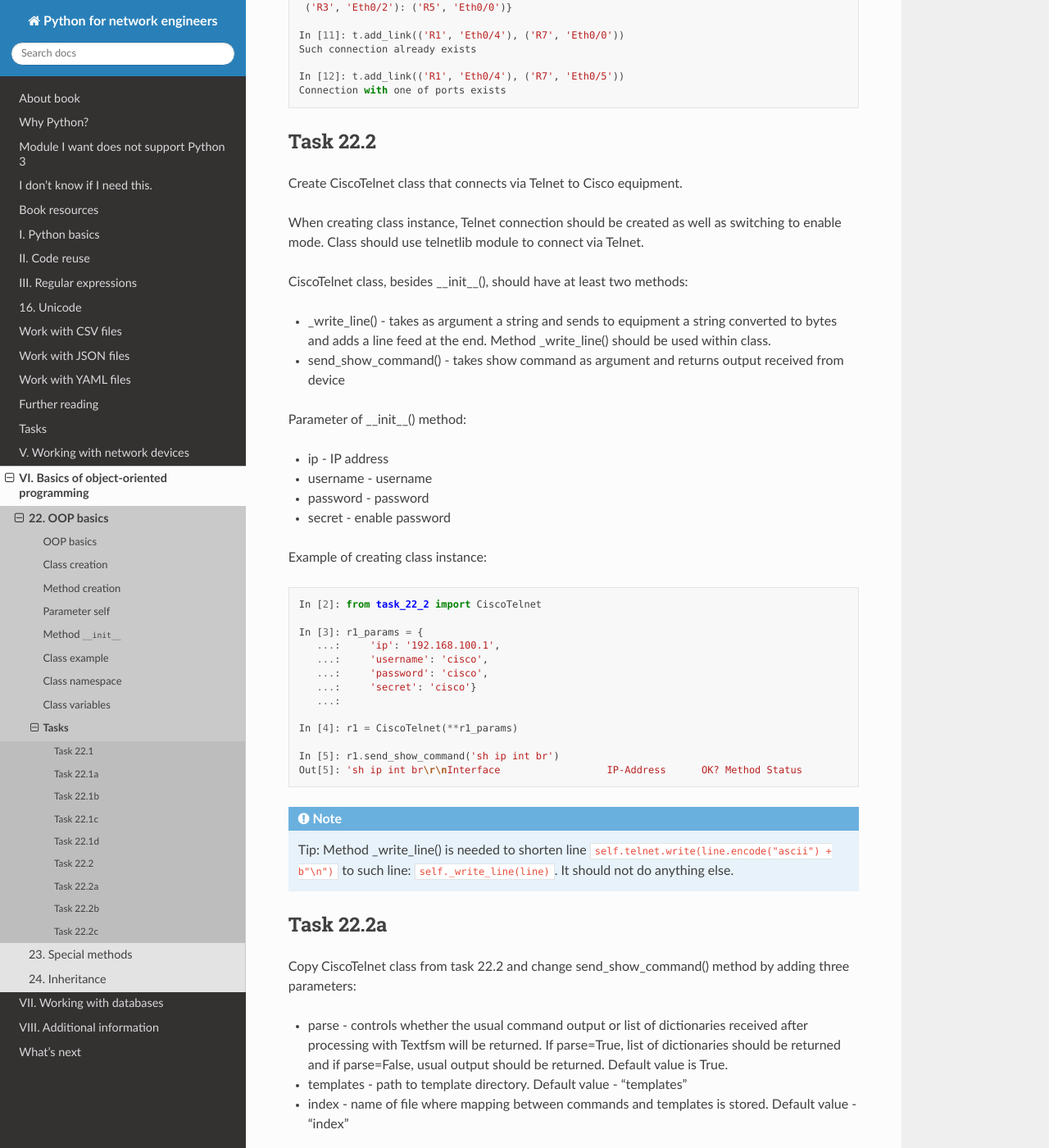
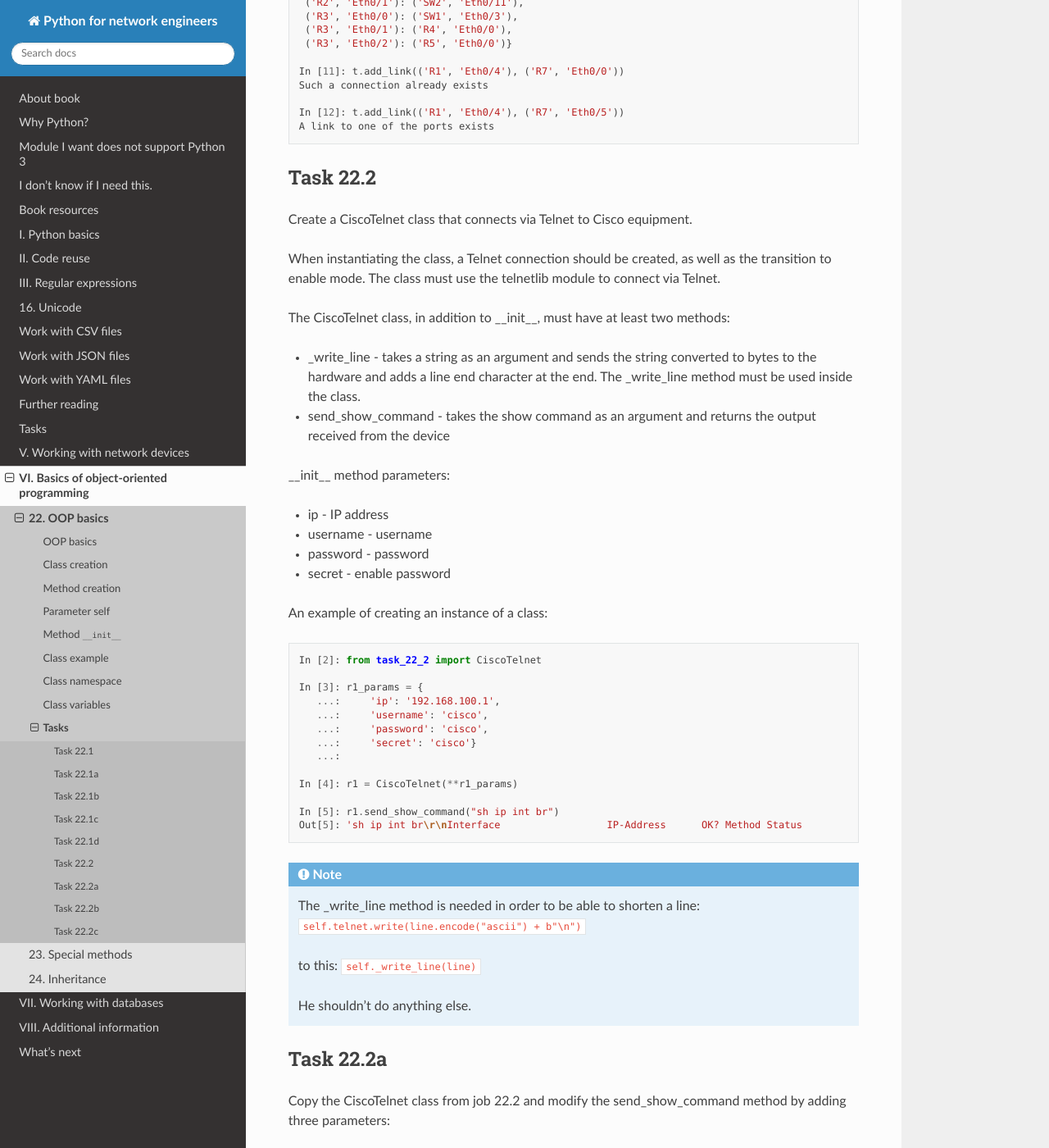
Before and after one commit to natenka/pyneng-book-en, a Sphinx documentation site: the page built from docs/source/exercises/22_exercises.rst, in a window 1280 px wide and 1400 px high, scrolled down 4168 px. Shown: the whole window at 82% size. Built offline with Sphinx 7.4.7 and the Read the Docs theme 2.0.0, drawn with Linux system fonts in a browser that asks for light colours; pages that are not in the unit, such as notebooks, are missing from menus; some of the changed text lies outside the part shown.

Commit message:
tasks 22 updated

```diff
--- a/docs/source/exercises/22_exercises.rst
+++ b/docs/source/exercises/22_exercises.rst
@@ -11,25 +11,33 @@
 Task 22.1
 ~~~~~~~~~~~~
 
-Create Topology class that represents network topology.
+Create a Topology class that represents the topology of the network.
 
-When creating an instance of class, dictionary that describes topology is passed as an argument. Dictionary may contain duplicate connections.
+When creating an instance of a class, a dictionary that describes the topology
+is passed as an argument. The dictionary may contain "duplicate" connections.
+"Duplicate" connections are a situation when there are two connections
+in the dictionary:
 
-Duplicate refers to situation where dictionary contains such couples:
+.. code:: python
 
-::
+    ("R1", "Eth0/0"): ("SW1", "Eth0/1")
+    ("SW1", "Eth0/1"): ("R1", "Eth0/0")
 
-    ('R1', 'Eth0/0'): ('SW1', 'Eth0/1') и ('SW1', 'Eth0/1'): ('R1', 'Eth0/0')
+The task is to leave only one of these links in the final dictionary,
+no matter which one.
 
-Each instance should have *topology* variable that contains topology dictionary, but without duplicates.
+In each instance, a topology instance variable must be created, which contains
+the topology dictionary, but already without "duplicates". The topology instance
+variable should contain a dict without "duplicates" immediately after instance
+creation.
 
-Example of class instance creation:
+An example of creating an instance of a class:
 
 .. code:: python
 
     In [2]: top = Topology(topology_example)
 
-After that, *topology* variable should be available:
+After that, the topology variable should be available:
 
 .. code:: python
 
@@ -41,7 +49,6 @@
      ('R3', 'Eth0/0'): ('SW1', 'Eth0/3'),
      ('R3', 'Eth0/1'): ('R4', 'Eth0/0'),
      ('R3', 'Eth0/2'): ('R5', 'Eth0/0')}
-
 
 .. code:: python
 
@@ -60,11 +67,10 @@
 Task 22.1a
 ~~~~~~~~~~~~~
 
-Copy Topology class from task 22.1 and change it.
+Copy the Topology class from task 22.1 and modify it.
 
-If in task 22.1 duplicates removal was performed in __init__() method, it is necessary to transfer function of duplicates removal to _normalize() method.
-
-The __init__ method has to look like this:
+Transfer the functionality of removing "duplicates" to the _normalize method.
+In this case, the __init__ method should look like this:
 
 .. code:: python
 
@@ -76,11 +82,13 @@
 Task 22.1b
 ~~~~~~~~~~~~~
 
-Change Topology class from task 22.1a or 22.1.
+Copy the Topology class from either task 22.1a or 22.1 and modify it.
 
-Add delete_link() method that removes specified connection. Method should also remove mirror connection if it exists (example below).
+Add a delete_link method that deletes the specified connection.
+The method should also remove the "reverse" connection, if any (an example
+is given below).
 
-If there is no such connection, message "There is no such connection" is displayed.
+If there is no such link, the message "There is no such link" should be printed.
 
 Topology creation:
 
@@ -111,7 +119,10 @@
      ('R3', 'Eth0/0'): ('SW1', 'Eth0/3'),
      ('R3', 'Eth0/2'): ('R5', 'Eth0/0')}
 
-Removal of mirror connection: dictionary has an entry ('R3', 'Eth0/2'): ('R5', 'Eth0/0'), but call of delete_link() with key and value in reverse order should remove connection:
+Deleting the "reverse" link:
+the dictionary contains an entry ``('R3', 'Eth0/2'): ('R5', 'Eth0/0')``, but calling
+the delete_link method specifying the key and value in reverse order
+``('R5', 'Eth0/0'): ('R3', 'Eth0/2')`` should delete the connection:
 
 .. code:: python
 
@@ -124,19 +135,21 @@
      ('R2', 'Eth0/1'): ('SW2', 'Eth0/11'),
      ('R3', 'Eth0/0'): ('SW1', 'Eth0/3')}
 
-If there is no such connection, such message is displayed:
+If there is no such connection, the following message is printed:
 
 .. code:: python
 
     In [13]: t.delete_link(('R5', 'Eth0/0'), ('R3', 'Eth0/2'))
-    There is no such connection
+    There is no such link
+
 
 Task 22.1c
 ~~~~~~~~~~~~~
 
-Change Topology class from task 22.1b.
+Copy the Topology class from task 22.1b and modify it.
 
-Add delete_node() method that removes all connections with specified device. If there is no such device, message "There is no such device" is displayed.
+Add a delete_node method that deletes all connections to the specified device.
+If there is no such device, the message "There is no such device" is printed.
 
 Topology creation:
 
@@ -165,23 +178,25 @@
      ('R3', 'Eth0/1'): ('R4', 'Eth0/0'),
      ('R3', 'Eth0/2'): ('R5', 'Eth0/0')}
 
-If there is no such device, such message is displayed:
+If there is no such device, the following message is printed:
 
 .. code:: python
 
     In [5]: t.delete_node('SW1')
     There is no such device
 
+
 Task 22.1d
 ~~~~~~~~~~~~~
 
-Change Topology class from task 22.1c
+Copy the Topology class from task 22.1c and modify it.
 
-Add add_link() method that adds specified connection if it is not already in topology. If connection exists, display message "Such connection already exists".
-If one of sides is in topology, display message "Connection with one of ports exists".
+Add the add_link method, which adds the specified link if it is not already
+in the topology. If the connection exists, print the message
+"Such a connection already exists", If one of the sides is in the topology,
+display the message "A link to one of the ports exists".
 
-
-Example of creating a topology and adding connections
+Topology creation:
 
 .. code:: python
 
@@ -209,33 +224,37 @@
      ('R3', 'Eth0/2'): ('R5', 'Eth0/0')}
 
     In [11]: t.add_link(('R1', 'Eth0/4'), ('R7', 'Eth0/0'))
-    Such connection already exists
+    Such a connection already exists
 
     In [12]: t.add_link(('R1', 'Eth0/4'), ('R7', 'Eth0/5'))
-    Connection with one of ports exists
+    A link to one of the ports exists
 
 
 Task 22.2
 ~~~~~~~~~~~~
 
-Create CiscoTelnet class that connects via Telnet to Cisco equipment.
+Create a CiscoTelnet class that connects via Telnet to Cisco equipment.
 
-When creating class instance, Telnet connection should be created as well as switching to enable mode. Class should use telnetlib module to connect via Telnet.
+When instantiating the class, a Telnet connection should be created,
+as well as the transition to enable mode. The class must use the telnetlib
+module to connect via Telnet.
 
-CiscoTelnet class, besides __init__(), should have at least two methods:
+The CiscoTelnet class, in addition to __init__, must have at least two methods:
 
-* _write_line() - takes as argument a string and sends to equipment a string converted to bytes and adds a line feed at the end. Method _write_line() should be used within class.
-* send_show_command() - takes show command as argument and returns output received from device
+* _write_line - takes a string as an argument and sends the string converted
+  to bytes to the hardware and adds a line end character at the end.
+  The _write_line method must be used inside the class.
+* send_show_command - takes the show command as an argument and returns
+  the output received from the device
 
-Parameter of __init__() method:
+__init__ method parameters:
 
 * ip - IP address
 * username - username
 * password - password
 * secret - enable password
 
-
-Example of creating class instance:
+An example of creating an instance of a class:
 
 .. code:: python
 
@@ -250,27 +269,35 @@
 
     In [4]: r1 = CiscoTelnet(**r1_params)
 
-    In [5]: r1.send_show_command('sh ip int br')
-    Out[5]: 'sh ip int br\r\nInterface                  IP-Address      OK? Method Status                Protocol\r\nEthernet0/0                192.168.100.1   YES NVRAM  up                    up      \r\nEthernet0/1                192.168.200.1   YES NVRAM  up                    up      \r\nEthernet0/2                190.16.200.1    YES NVRAM  up                    up      \r\nEthernet0/3                192.168.130.1   YES NVRAM  up                    up      \r\nEthernet0/3.100            10.100.0.1      YES NVRAM  up                    up      \r\nEthernet0/3.200            10.200.0.1      YES NVRAM  up                    up      \r\nEthernet0/3.300            10.30.0.1       YES NVRAM  up                    up      \r\nLoopback0                  10.1.1.1        YES NVRAM  up                    up      \r\nLoopback55                 5.5.5.5         YES manual up                    up      \r\nR1#'
+    In [5]: r1.send_show_command("sh ip int br")
+    Out[5]: 'sh ip int br\r\nInterface                  IP-Address      OK? Method Status                Protocol\r\nEthernet0/0                192.168.100.1   YES NVRAM  up                    up      \r\nEthernet0/1                192.168.200.1   YES NVRAM  up                    up      \r\nEthernet0/2                unassigned      YES manual up                    up      \r\nEthernet0/3                192.168.130.1   YES NVRAM  up                    up      \r\nR1#'
 
 .. note::
 
-    Tip:
-    Мethod _write_line() is needed to shorten line ``self.telnet.write(line.encode("ascii") + b"\n")`` to such line: ``self._write_line(line)``.
-    It should not do anything else.
+    The _write_line method is needed in order to be able to shorten a line:
+    ``self.telnet.write(line.encode("ascii") + b"\n")``
+
+    to this:
+    ``self._write_line(line)``
+
+    He shouldn't do anything else.
 
 
 Task 22.2a
 ~~~~~~~~~~~~~
 
-Copy CiscoTelnet class from task 22.2 and change send_show_command() method by adding three parameters:
+Copy the CiscoTelnet class from job 22.2 and modify the send_show_command method
+by adding three parameters:
 
-* parse - controls whether the usual command output or list of dictionaries received after processing with Textfsm will be returned. If parse=True, list of dictionaries should be returned and if parse=False, usual output should be returned. Default value is True.
-* templates - path to template directory. Default value - "templates"
-* index - name of file where mapping between commands and templates is stored. Default value - "index"
+* parse - controls what will be returned: normal command output or a list of dicts
+  received after parsing command output using TextFSM.
+  If parse=True, a list of dicts should be returned, and parse=False normal output.
+  The default is True.
+* templates - path to the directory with templates. The default is "templates"
+* index is the name of the file where the correspondence between commands and
+  templates is stored. The default is "index"
 
-
-Example of class instance creation:
+An example of creating an instance of a class:
 
 .. code:: python
 
@@ -284,15 +311,12 @@
 
     In [3]: r1 = CiscoTelnet(**r1_params)
 
-Use of send_show_command() method:
+Using the send_show_command method:
 
 .. code:: python
 
-    In [4]: r1.send_show_command('sh ip int br', parse=False)
-    Out[4]: 'sh ip int br\r\nInterface                  IP-Address      OK? Method Status                Protocol\r\nEthernet0/0                192.168.100.1   YES NVRAM  up                    up      \r\nEthernet0/1                192.168.200.1   YES NVRAM  up                    up      \r\nEthernet0/2                190.16.200.1    YES NVRAM  up                    up      \r\nEthernet0/3                192.168.130.1   YES NVRAM  up                    up      \r\nEthernet0/3.100            10.100.0.1      YES NVRAM  up                    up      \r\nEthernet0/3.200            10.200.0.1      YES NVRAM  up                    up      \r\nEthernet0/3.300            10.30.0.1       YES NVRAM  up                    up      \r\nLoopback0                  10.1.1.1        YES NVRAM  up                    up      \r\nLoopback55                 5.5.5.5         YES manual up                    up      \r\nR1#'
-
-    In [5]: r1.send_show_command('sh ip int br', parse=True)
-    Out[5]:
+    In [4]: r1.send_show_command("sh ip int br", parse=True)
+    Out[4]:
     [{'intf': 'Ethernet0/0',
       'address': '192.168.100.1',
       'status': 'up',
@@ -302,43 +326,26 @@
       'status': 'up',
       'protocol': 'up'},
      {'intf': 'Ethernet0/2',
-      'address': '190.16.200.1',
-      'status': 'up',
-      'protocol': 'up'},
-     {'intf': 'Ethernet0/3',
       'address': '192.168.130.1',
       'status': 'up',
-      'protocol': 'up'},
-     {'intf': 'Ethernet0/3.100',
-      'address': '10.100.0.1',
-      'status': 'up',
-      'protocol': 'up'},
-     {'intf': 'Ethernet0/3.200',
-      'address': '10.200.0.1',
-      'status': 'up',
-      'protocol': 'up'},
-     {'intf': 'Ethernet0/3.300',
-      'address': '10.30.0.1',
-      'status': 'up',
-      'protocol': 'up'},
-     {'intf': 'Loopback0',
-      'address': '10.1.1.1',
-      'status': 'up',
-      'protocol': 'up'},
-     {'intf': 'Loopback55',
-      'address': '5.5.5.5',
-      'status': 'up',
       'protocol': 'up'}]
+
+    In [5]: r1.send_show_command("sh ip int br", parse=False)
+    Out[5]: 'sh ip int br\r\nInterface                  IP-Address      OK? Method Status
+    Protocol\r\nEthernet0/0                192.168.100.1   YES NVRAM  up
+    up      \r\nEthernet0/1                192.168.200.1   YES NVRAM  up...'
+
 
 Task 22.2b
 ~~~~~~~~~~~~~
 
-Copy CiscoTelnet class from task 22.2a and add send_config_commands() method.
+Copy the CiscoTelnet class from task 22.2a and add the send_config_commands method.
 
+The send_config_commands method must be able to send one configuration mode
+command and a list of commands. The method should return output similar
+to the send_config_set method of netmiko (example output below).
 
-Method send_config_commands() should be able to send one configuration mode command or list of commands. Method should return output similar to send_config_set() method of netmiko (example of output below).
-
-Example of class instance creation:
+An example of creating an instance of a class:
 
 .. code:: python
 
@@ -352,7 +359,7 @@
 
     In [3]: r1 = CiscoTelnet(**r1_params)
 
-Use of send_config_commands() method:
+Using the send_config_commands method:
 
 .. code:: python
 
@@ -366,16 +373,21 @@
 Task 22.2c
 ~~~~~~~~~~~~~
 
-Copy CiscoTelnet class from task 22.2b and change send_config_commands() method by adding error check.
+Copy the CiscoTelnet class from task 22.2b and modify the send_config_commands
+method to check for errors.
 
-Method send_config_commands() should have an additional parameter *strict*:
+The send_config_commands method must have an additional strict parameter:
 
-* strict=True means that if error is detected, it is necessary to generate ValueError exception
-* strict=False means that if error is detected, all you have to do is to display error message
+* strict=True means that when an error is encountered, a ValueError must
+  be raised (default)
+* strict=False means that when an error is found, you only need to print
+  the error message to the stdout
 
-Method should return output similar to send_config_set() method of netmiko (example of output below). Exception and error text in example below.
+The method should return output similar to the send_config_set method of
+netmiko (example output below). The text of the exception and error in
+the example below.
 
-Example of class instance creation:
+An example of creating an instance of a class:
 
 .. code:: python
 
@@ -389,18 +401,18 @@
 
     In [3]: r1 = CiscoTelnet(**r1_params)
 
-    In [4]: commands_with_errors = ['logging 0255.255.1', 'logging', 'i']
+    In [4]: commands_with_errors = ['logging 0255.255.1', 'logging', 'a']
     In [5]: correct_commands = ['logging buffered 20010', 'ip http server']
     In [6]: commands = commands_with_errors+correct_commands
 
-Use of send_config_commands() method:
+Using the send_config_commands method:
 
 .. code:: python
 
     In [7]: print(r1.send_config_commands(commands, strict=False))
-    When executing command  "logging 0255.255.1" on device 192.168.100.1 error occurred -> Invalid input detected at '^' marker.
-    When executing command "logging" on device 192.168.100.1 error occurred -> Incomplete command.
-    When executing command "i" on device 192.168.100.1 error occurred -> Ambiguous command:  "i"
+    When executing the command "logging 0255.255.1" on device 192.168.100.1, an error occurred -> Invalid input detected at '^' marker.
+    When executing the command "logging" on device 192.168.100.1, an error occurred -> Incomplete command.
+    When executing the command "a" on device 192.168.100.1, an error occurred -> Ambiguous command:  "a"
     conf t
     Enter configuration commands, one per line.  End with CNTL/Z.
     R1(config)#logging 0255.255.1
@@ -410,8 +422,8 @@
     R1(config)#logging
     % Incomplete command.
 
-    R1(config)#i
-    % Ambiguous command:  "i"
+    R1(config)#a
+    % Ambiguous command:  "a"
     R1(config)#logging buffered 20010
     R1(config)#ip http server
     R1(config)#end
@@ -425,4 +437,4 @@
 
     ...
 
-    ValueError: When executing command "logging 0255.255.1" on device 192.168.100.1 error occurred -> Invalid input detected at '^' marker.
+    ValueError: When executing the command "logging 0255.255.1" on device 192.168.100.1, an error occurred -> Invalid input detected at '^' marker.
```
Also changed, not shown: other parts of docs/source/exercises/22_exercises.rst (+2 -2 lines).
